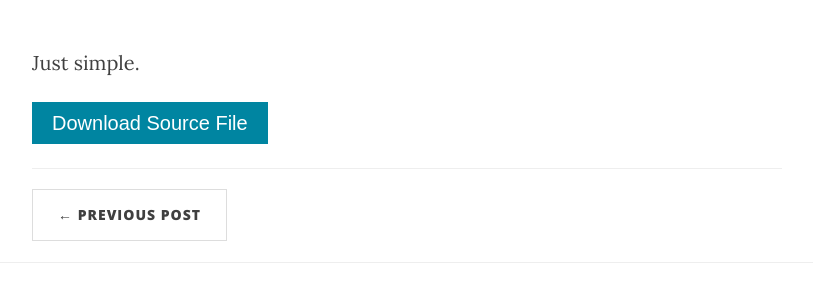
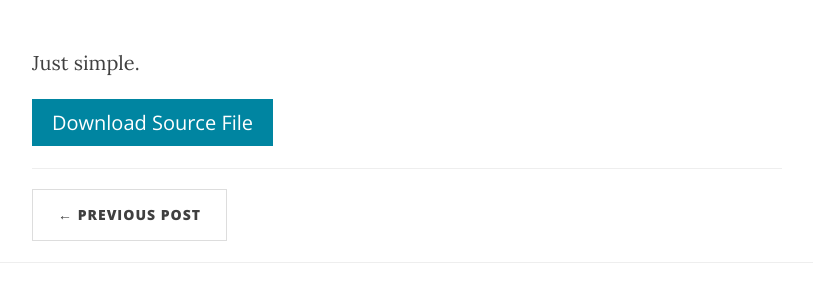
Before and after one commit to SumanKisku/sumankisku.github.io, a Jekyll site: the page built from _posts/2016-05-15-styling-tables-with-nth-child().md, in a window 1280 px wide. Shown: the part 2757-3046 px from the top of the page, without its empty margins (233-1046 px from the left). Built offline with Jekyll 4.4.1, drawn with Linux system fonts in a browser that asks for light colours; nearby versions of some CDN libraries; comment, search, counter and statistics services are not loaded.

Commit message:
Change the download btn font family

```diff
--- a/css/clean-blog.css
+++ b/css/clean-blog.css
@@ -38,7 +38,7 @@ a img:focus {
 }
 a.btn-download {
     text-decoration: none;
-    font-family: sans-serif;
+    font-family: 'Open Sans', 'Helvetica Neue', Helvetica, Arial, sans-serif;
     padding: 10px 20px;
     background-color: #0085a1;
     color: #fff;
```
